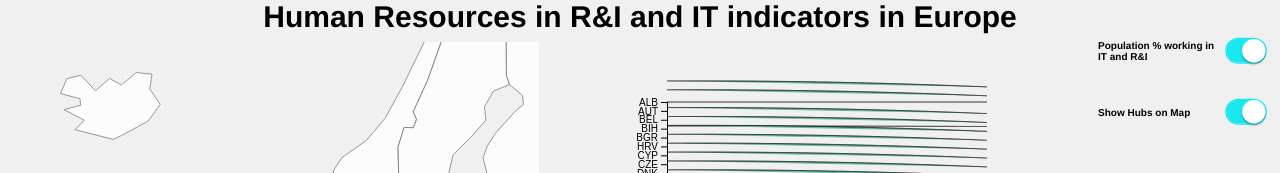
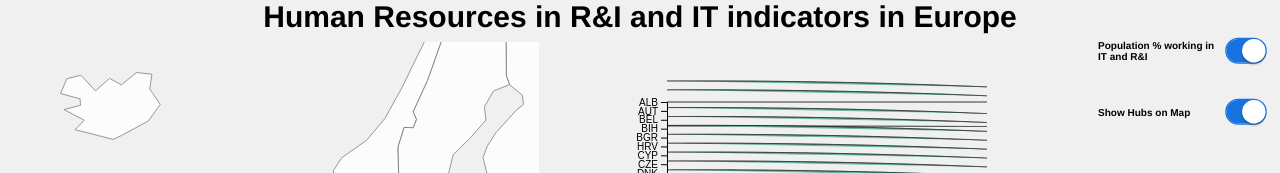
Before and after one commit to F-O-N-S-E-C-A/InfoVis, a plain HTML site: page index.html in a window 1280 px wide. Shown: the top 173 px of the page. Drawn offline with nearby package versions, Linux system fonts and the light colour scheme.

Commit message:
checkbox color

```diff
--- a/css/toggles.css
+++ b/css/toggles.css
@@ -112,35 +112,35 @@ width:36px;
 /* GREEN CHECKBOX */
 #checkbox1 + .checkbox-label{
 /*box-shadow*/
--webkit-box-shadow:inset 0 0 0 0px rgba(26,231,237,1),0 0 0 2px #dddddd;
-   -moz-box-shadow:inset 0 0 0 0px rgba(26,231,237,1),0 0 0 2px #dddddd;
-        box-shadow:inset 0 0 0 0px rgba(26,231,237,1),0 0 0 2px #dddddd;
+-webkit-box-shadow:inset 0 0 0 0px rgba(23, 114, 222,1),0 0 0 2px #dddddd;
+   -moz-box-shadow:inset 0 0 0 0px rgba(23, 114, 222,1),0 0 0 2px #dddddd;
+        box-shadow:inset 0 0 0 0px rgba(23, 114, 222,1),0 0 0 2px #dddddd;
 }
 #checkbox1:checked + .checkbox-label{
 /*box-shadow*/
--webkit-box-shadow:inset 0 0 0 18px rgba(26,231,237,1),0 0 0 2px rgba(26,231,237,1);
-   -moz-box-shadow:inset 0 0 0 18px rgba(26,231,237,1),0 0 0 2px rgba(26,231,237,1);
-        box-shadow:inset 0 0 0 18px rgba(26,231,237,1),0 0 0 2px rgba(26,231,237,1);
+-webkit-box-shadow:inset 0 0 0 18px rgba(23, 114, 222,1),0 0 0 2px rgba(23, 114, 222,1);
+   -moz-box-shadow:inset 0 0 0 18px rgba(23, 114, 222,1),0 0 0 2px rgba(23, 114, 222,1);
+        box-shadow:inset 0 0 0 18px rgba(23, 114, 222,1),0 0 0 2px rgba(23, 114, 222,1);
 }
 #checkbox1:checked + .checkbox-label:after{
-color:rgba(26,231,237,1);
+color:rgba(23, 114, 222,1);
 }
 /* RED CHECKBOX */
 
 #checkbox2 + .checkbox-label{
 /*box-shadow*/
--webkit-box-shadow:inset 0 0 0 0px rgba(26,231,237,1),0 0 0 2px #dddddd;
-   -moz-box-shadow:inset 0 0 0 0px rgba(26,231,237,1),0 0 0 2px #dddddd;
-        box-shadow:inset 0 0 0 0px rgba(26,231,237,1),0 0 0 2px #dddddd;
+-webkit-box-shadow:inset 0 0 0 0px rgba(23, 114, 222,1),0 0 0 2px #dddddd;
+   -moz-box-shadow:inset 0 0 0 0px rgba(23, 114, 222,1),0 0 0 2px #dddddd;
+        box-shadow:inset 0 0 0 0px rgba(23, 114, 222,1),0 0 0 2px #dddddd;
 }
 #checkbox2:checked + .checkbox-label{
 /*box-shadow*/
--webkit-box-shadow:inset 0 0 0 18px rgba(26,231,237,1),0 0 0 2px rgba(26,231,237,1);
-   -moz-box-shadow:inset 0 0 0 18px rgba(26,231,237,1),0 0 0 2px rgba(26,231,237,1);
-        box-shadow:inset 0 0 0 18px rgba(26,231,237,1),0 0 0 2px rgba(26,231,237,1);
+-webkit-box-shadow:inset 0 0 0 18px rgba(23, 114, 222,1),0 0 0 2px rgba(23, 114, 222,1);
+   -moz-box-shadow:inset 0 0 0 18px rgba(23, 114, 222,1),0 0 0 2px rgba(23, 114, 222,1);
+        box-shadow:inset 0 0 0 18px rgba(23, 114, 222,1),0 0 0 2px rgba(23, 114, 222,1);
 }
 #checkbox2:checked + .checkbox-label:after{
-color:rgba(26,231,237,1);
+color:rgba(23, 114, 222,1);
 }
 /* BLUE CHECKBOX */
 
```
